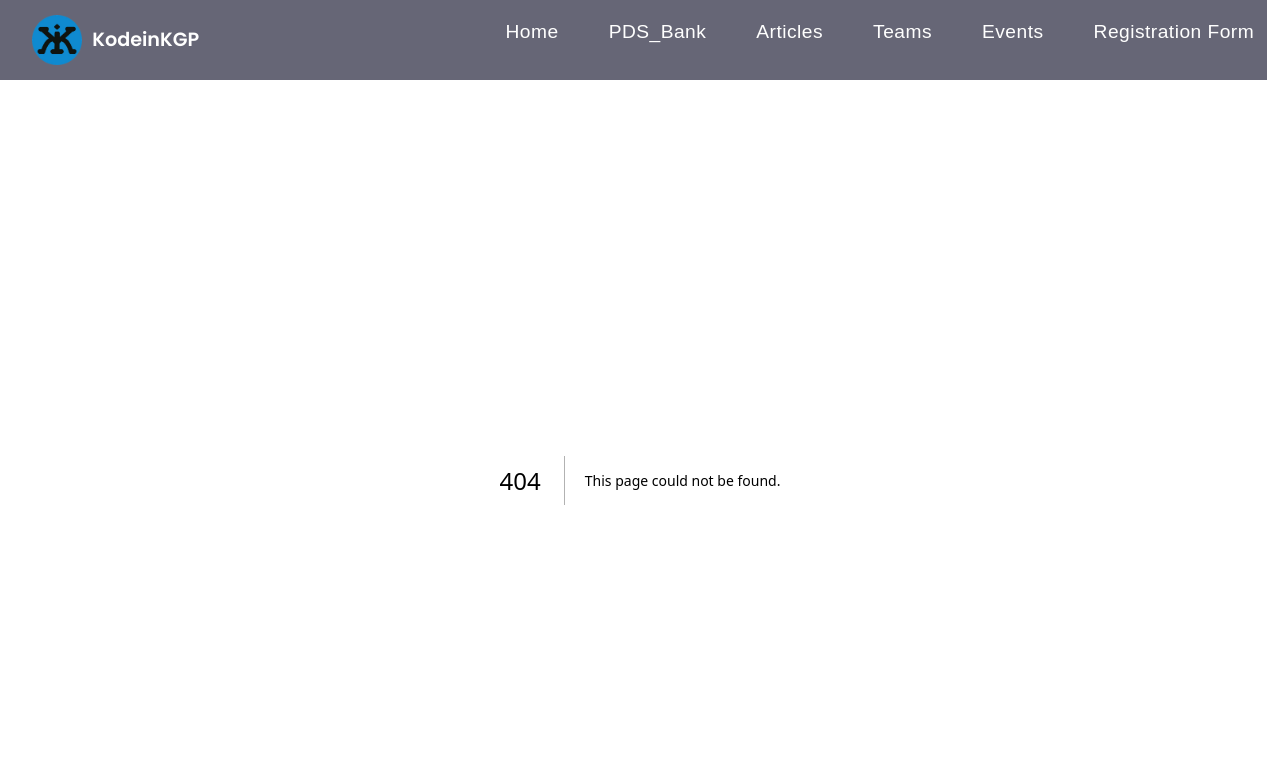
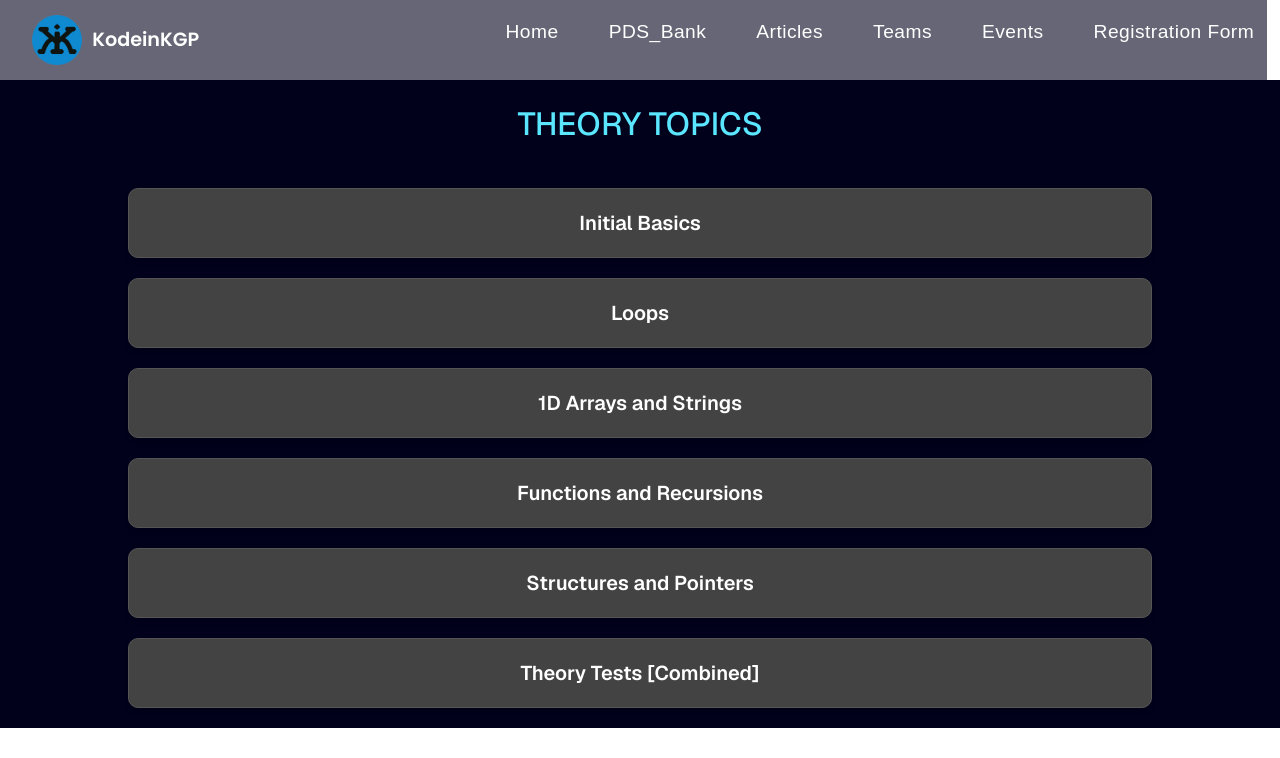
Before and after one commit to KodeinKGP-Technology-Web-3-0-Society/KiK-NextJS, a Next.js app: page /pds/theory in a window 1280 px wide. Before the commit this address had no page. Shown: the top 758 px of the page. Built offline with nearby package versions, Linux system fonts and the light colour scheme.

Commit message:
added theory.jsx

```diff
--- /dev/null
+++ b/src/app/pds/theory/page.jsx
@@ -0,0 +1,39 @@
+'use client'
+
+import Link from 'next/link'
+
+export default function Theory() {
+	return (
+		<div className="bg-[rgb(1,1,27)] font-sans">
+			<h1 className="text-center text-[2rem] text-[#5be6ff] py-5 font-[500]">THEORY TOPICS</h1>
+
+			<div className="flex flex-col sm:flex-row sm:flex-wrap justify-evenly items-center p-5 gap-5">
+				{[
+					{ id: 'initialBasics', name: 'Initial Basics', link: 'https://drive.google.com/file/d/1mcCy5NUCcITwl-UzIew_MTzGMILz3ux2/view?usp=sharing' },
+					{ id: 'loops', name: 'Loops', link: 'https://drive.google.com/file/d/1Me41FYbSzZlJkm5KrJYbci5TRnMrxPGw/view?usp=sharing' },
+					{ id: 'oneDArrays', name: '1D Arrays and Strings', link: 'https://drive.google.com/file/d/16MjuU4kc4NhuYv75RwGxw26x8GIXWsZy/view?usp=sharing' },
+					{ id: 'functions', name: 'Functions and Recursions', link: 'https://drive.google.com/file/d/1ASeMcDy76F4dbjsibkxp40hM-dSTPJa2/view?usp=sharing' },
+					{ id: 'pointers', name: 'Structures and Pointers', link: 'https://drive.google.com/file/d/15C3mjMMzMH-LIc3kULCD288yzgx4ht26/view?usp=sharing' },
+				].map(({ id, name, link }) => (
+					<a
+						key={id}
+						href={link}
+						target="_blank"
+						rel="noopener noreferrer"
+						className="no-underline text-xl font-semibold w-[80vw]"
+					>
+						<div className="bg-[#434343] border border-[#555] rounded-[10px] shadow-md text-white text-center p-5 transition-transform duration-200 hover:-translate-y-1.5">
+							{name}
+						</div>
+					</a>
+				))}
+
+				<Link href="/pds/theory/theoryTest" className="no-underline text-xl font-semibold w-[80vw]">
+					<div className="bg-[#434343] border border-[#555] rounded-[10px] shadow-md text-white text-center p-5 transition-transform duration-200 hover:-translate-y-1.5">
+						Theory Tests [Combined]
+					</div>
+				</Link>
+			</div>
+		</div>
+	)
+}
```
